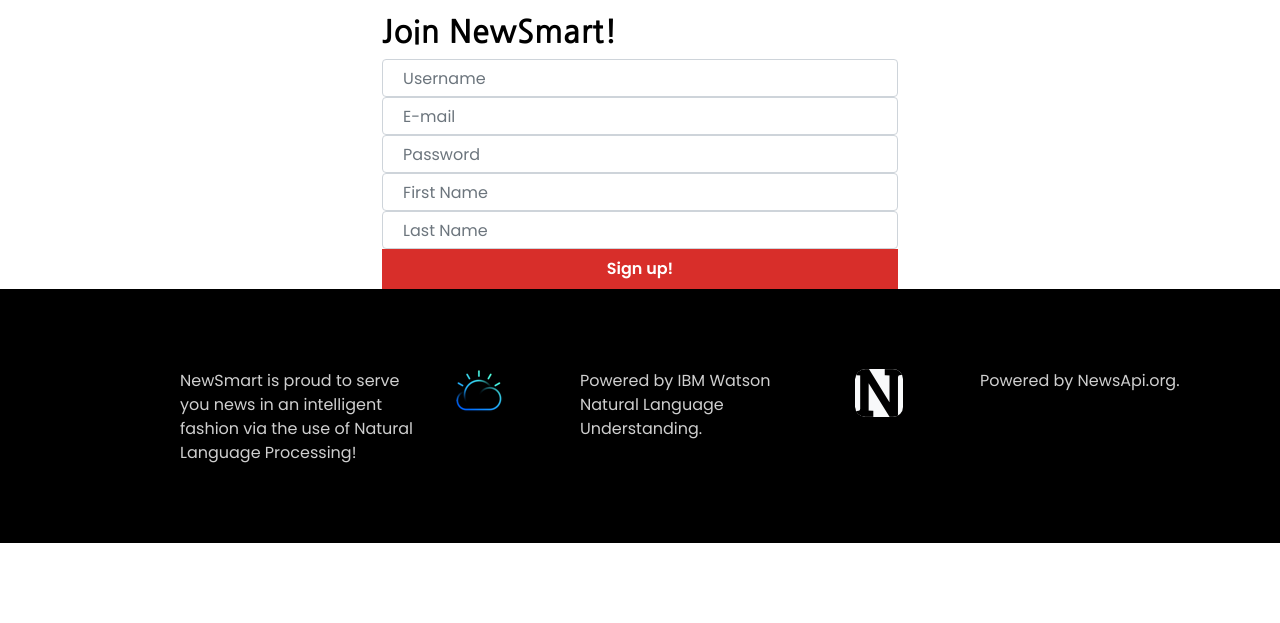
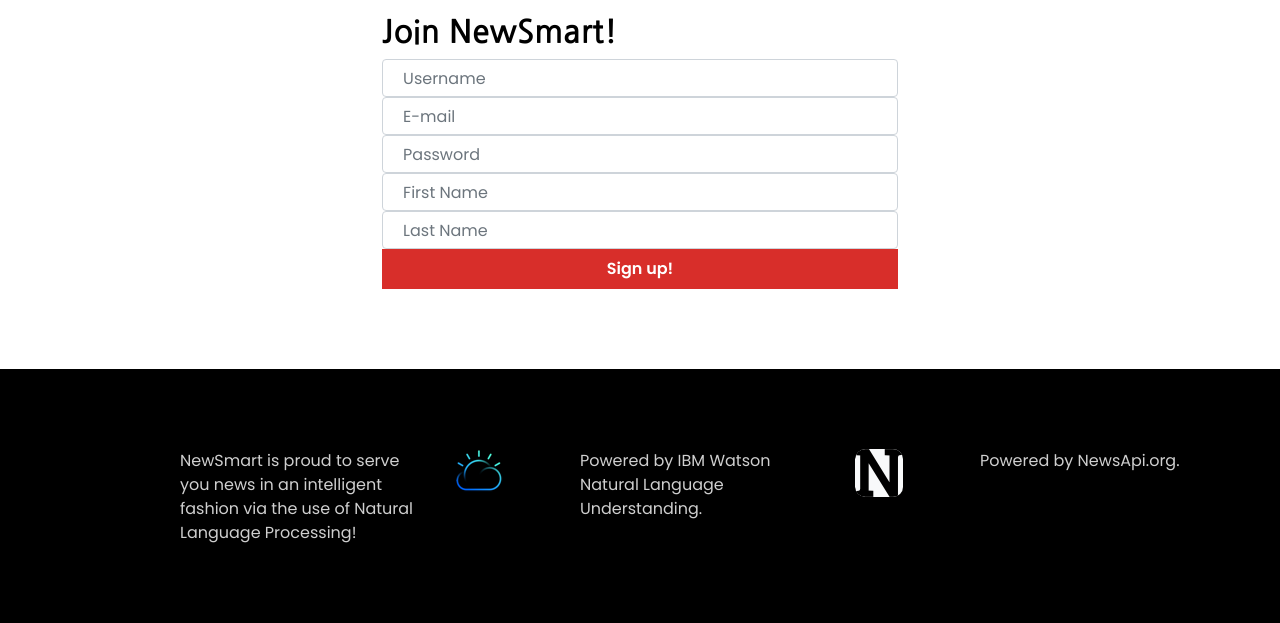
Before and after one commit to rayjc/newsmart, a Flask app: page /signup in a window 1280 px wide. Shown: the part 317-940 px from the top of the page. Before the commit the page ends 860 px from the top, so only its background shows below. Run offline with Flask 2, Linux system fonts and the light colour scheme; some libraries are stand-ins or nearby versions.

Commit message:
Fix margin on login and signup pages.

```diff
--- a/templates/login.html
+++ b/templates/login.html
@@ -3,7 +3,7 @@
 {% block title %} - Login {% endblock %}
 
 {% block content %}
-<div class="row justify-content-md-center">
+<div class="row justify-content-md-center mb-80">
   <div class="col-md-7 col-lg-5">
     <h2>Welcome back.</h2>
 
--- a/templates/signup.html
+++ b/templates/signup.html
@@ -3,7 +3,7 @@
 {% block title %} - Register {% endblock %}
 
 {% block content %}
-  <div class="row justify-content-md-center">
+  <div class="row justify-content-md-center mb-80">
   <div class="col-md-7 col-lg-5">
     <h2>Join NewSmart!</h2>
 
```
